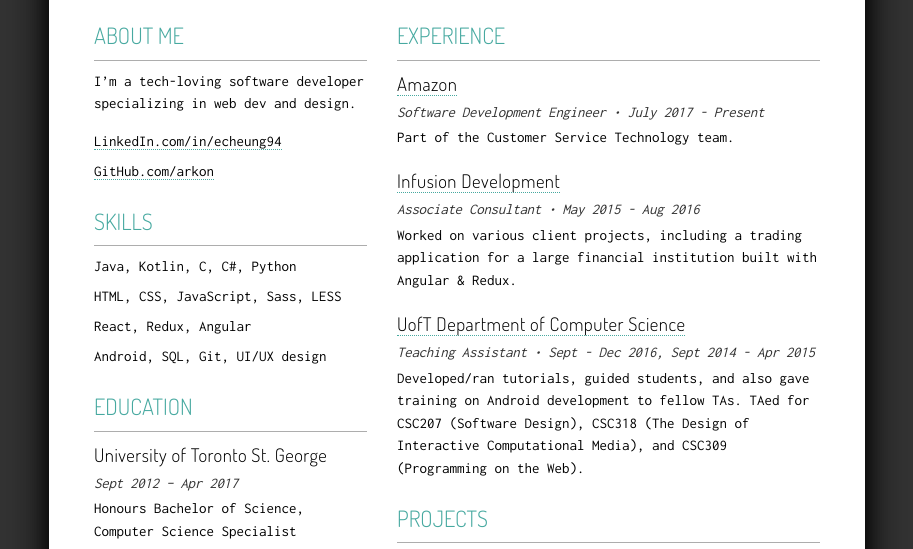
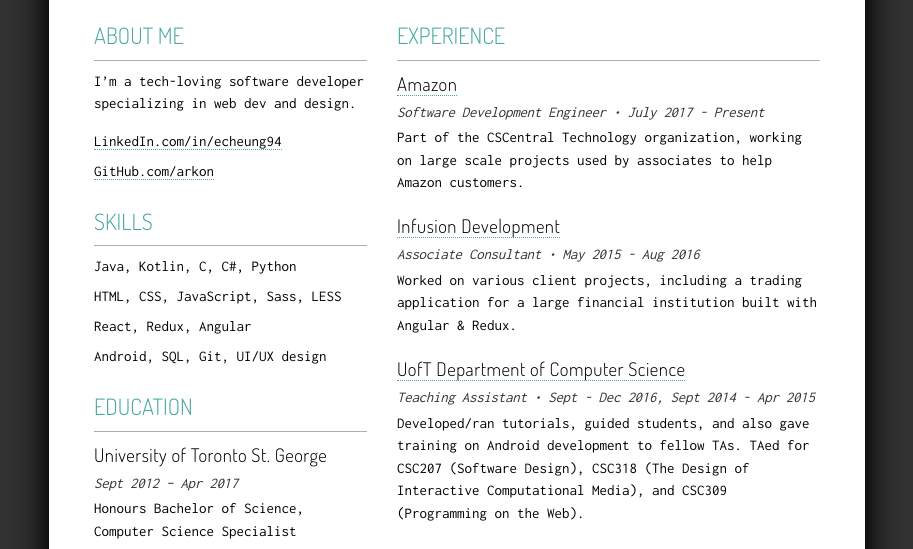
Before and after one commit to arkon/resume, a website: page src/index.html in a window 1280 px wide. Shown: the part 180-729 px from the top of the page, without its empty margins (183-1096 px from the left). Drawn offline with nearby package versions, Linux system fonts and the light colour scheme; files that its build step writes are made by us from their sources.

Commit message:
Tweak Amazon job description

```diff
--- a/src/index.html
+++ b/src/index.html
@@ -80,7 +80,8 @@
             <h3><a href="https://www.amazon.com/">Amazon</a></h3>
             <h4>Software Development Engineer • July 2017 - Present</h4>
             <p>
-              Part of the Customer Service Technology team.
+              Part of the CSCentral Technology organization, working on large
+              scale projects used by associates to help Amazon customers.
             </p>
           </li>
           <li>
```
